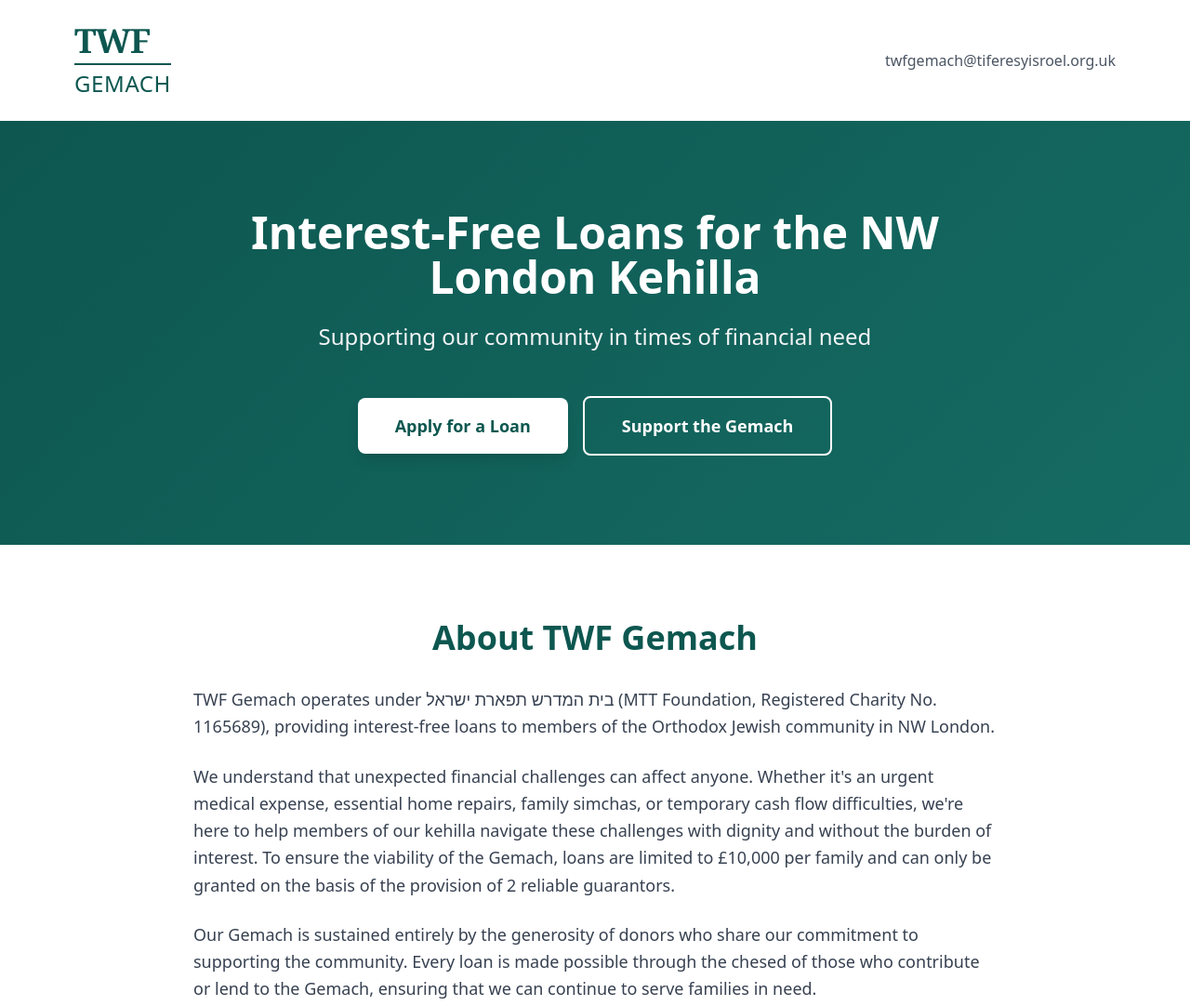
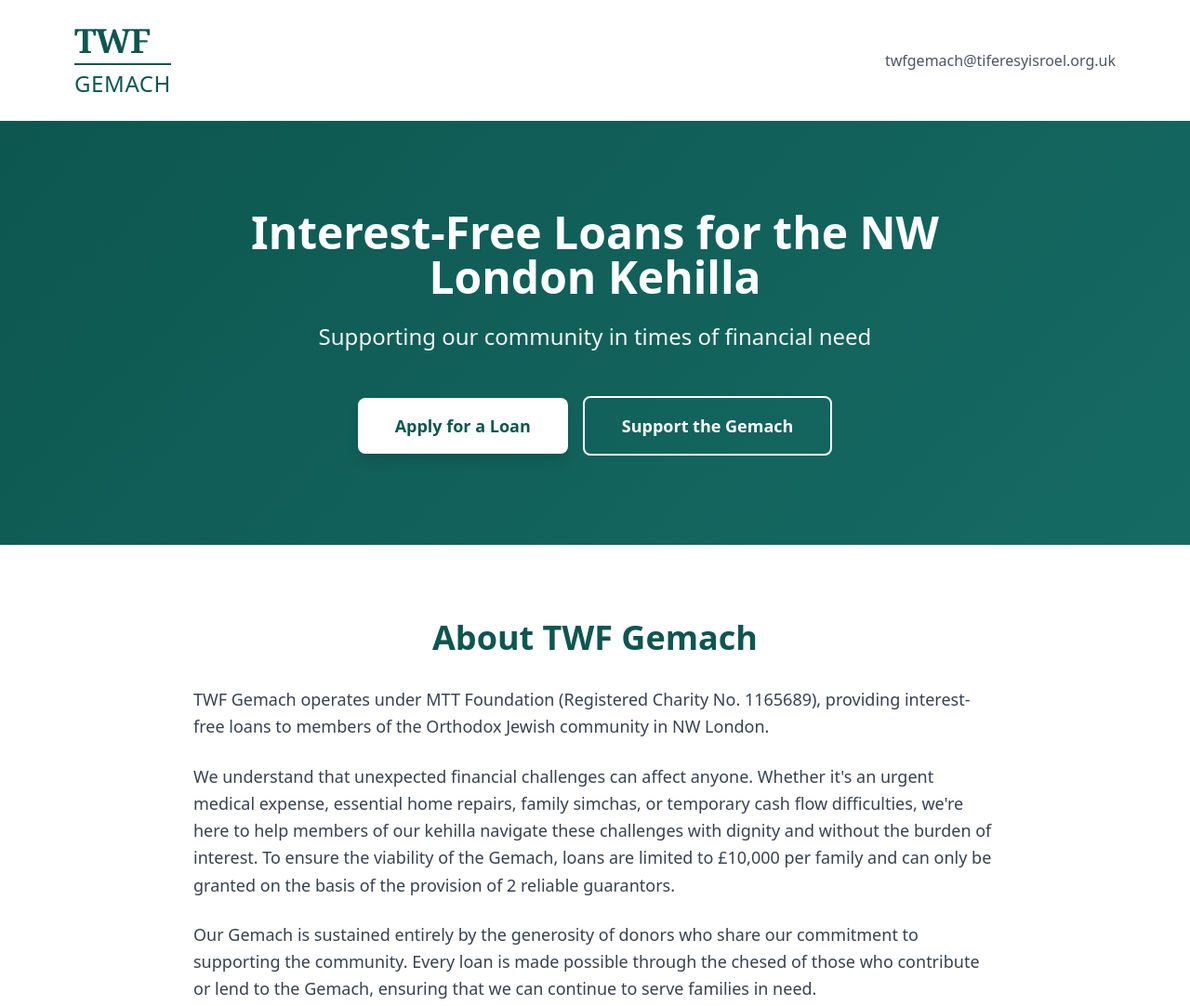
Before and after one commit to tygemach-hub/TWFGemach, a plain HTML site: page index.html in a window 1280 px wide. Shown: the top 1082 px of the page at 93% size. Drawn offline with nearby package versions, Linux system fonts and the light colour scheme.

Commit message:
Add files via upload

```diff
--- a/index.html
+++ b/index.html
@@ -93,7 +93,7 @@
 
             <div class="space-y-6 text-lg text-gray-700 leading-relaxed">
                 <p>
-                    TWF Gemach operates under בית המדרש תפארת ישראל (MTT Foundation, Registered Charity No. 1165689), providing interest-free loans to members of the Orthodox Jewish community in NW London.
+                    TWF Gemach operates under MTT Foundation (Registered Charity No. 1165689), providing interest-free loans to members of the Orthodox Jewish community in NW London.
                 </p>
 
                 <p>
```
